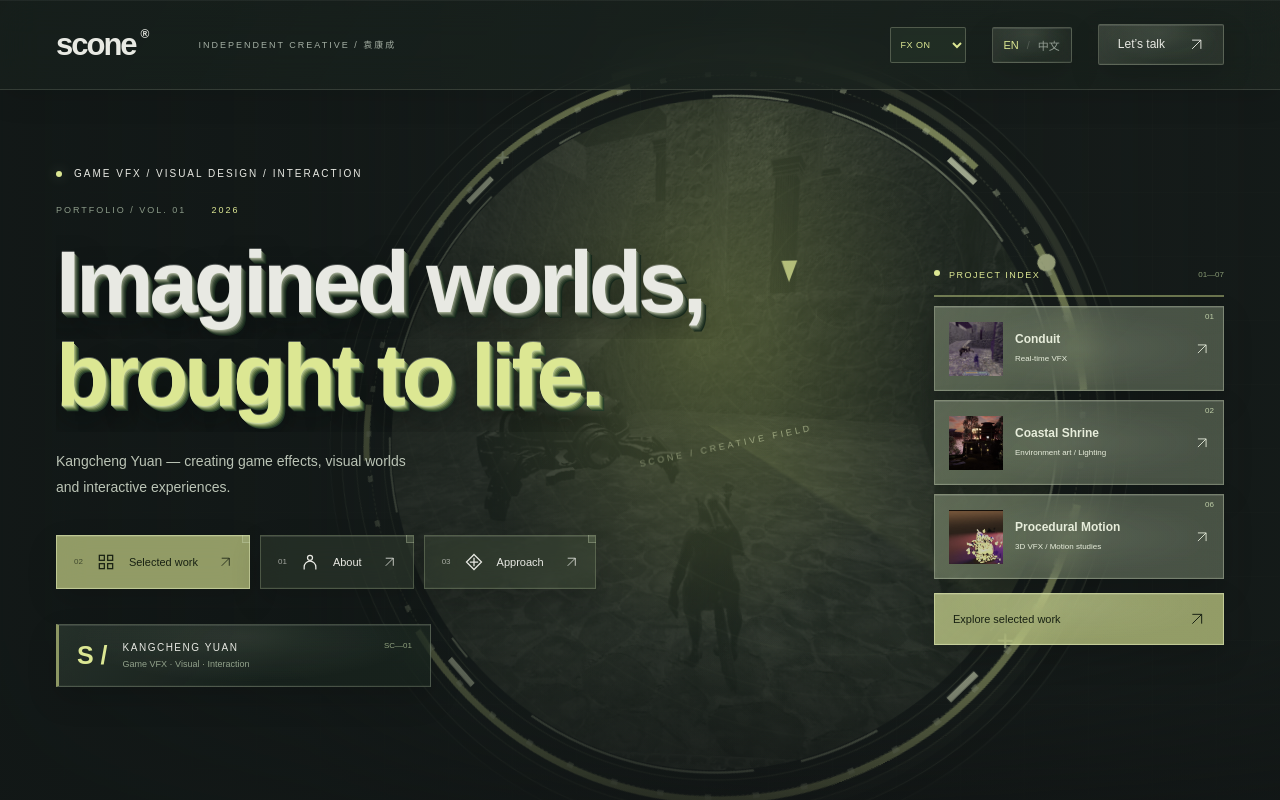
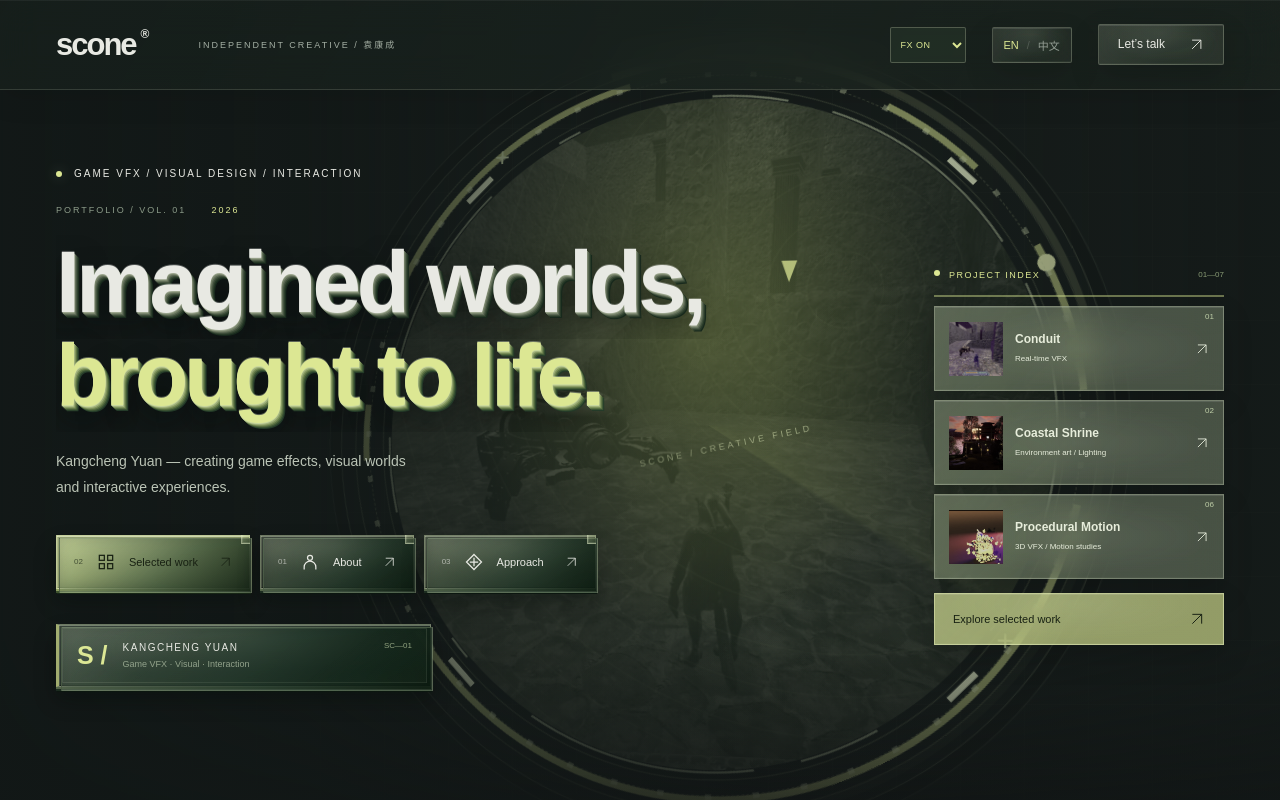
Before and after one commit to macarthurclydeakkq92-bot/Personal-Web-Portfolio, a React (Vite) app: page / in a window 1280 px wide. Shown: the top 800 px of the page. Built offline with nearby package versions, Linux system fonts and the light colour scheme.

Commit message:
Reduce hover motion and add glass chassis depth to hero controls

```diff
--- a/src/MagicBento.jsx
+++ b/src/MagicBento.jsx
@@ -203,7 +203,7 @@ const ParticleCard = ({
       if (enableTilt) {
         gsap.to(element, {
           overwrite: "auto",
-          y: -10,
+          y: -4,
           duration: 0.3,
           ease: "power2.out",
           transformPerspective: 1000,
@@ -248,22 +248,22 @@ const ParticleCard = ({
       const centerY = rect.height / 2;
 
       if (enableTilt) {
-        const rotateX = ((y - centerY) / centerY) * -5;
-        const rotateY = ((x - centerX) / centerX) * 5;
+        const rotateX = ((y - centerY) / centerY) * -2;
+        const rotateY = ((x - centerX) / centerX) * 2;
 
         gsap.to(element, {
           overwrite: "auto",
           rotateX,
           rotateY,
-          duration: 0.1,
+          duration: 0.22,
           ease: "power2.out",
           transformPerspective: 1000,
         });
       }
 
       if (enableMagnetism) {
-        const magnetX = Math.max(-5, Math.min(5, (x - centerX) * 0.05));
-        const magnetY = Math.max(-5, Math.min(5, (y - centerY) * 0.05)) - 10;
+        const magnetX = Math.max(-1.5, Math.min(1.5, (x - centerX) * 0.02));
+        const magnetY = Math.max(-1.5, Math.min(1.5, (y - centerY) * 0.02)) - 4;
 
         magnetismAnimationRef.current = gsap.to(element, {
           overwrite: "auto",
--- a/src/style.css
+++ b/src/style.css
@@ -1926,10 +1926,10 @@ dialog {
 }
 @media (any-hover: hover) and (any-pointer: fine) {
   .glass-tilt.is-hovered {
-    transform: perspective(1100px) translate3d(0, -10px, 0)
+    transform: perspective(1100px) translate3d(0, -3px, 0)
       rotateX(var(--tilt-x)) rotateY(var(--tilt-y));
     transition:
-      transform 120ms ease-out,
+      transform 220ms ease-out,
       box-shadow 300ms,
       border-color 300ms;
     border-color: #e5f3cd80;
@@ -1941,7 +1941,7 @@ dialog {
   }
   .language.is-hovered,
   .contact-pill.is-hovered {
-    transform: perspective(1100px) translate3d(0, -5px, 0)
+    transform: perspective(1100px) translate3d(0, -2px, 0)
       rotateX(var(--tilt-x)) rotateY(var(--tilt-y));
   }
 }
@@ -2252,3 +2252,86 @@ h1 .motion-word.title-accent {
       0 10px 20px #03080770;
   }
 }
+/* Thin glass fascia over a solid, shallow chassis for the hero controls. */
+.field-nav > a.glass-tilt,
+.operator.glass-tilt {
+  overflow: visible;
+  border-color: #dce8bd66;
+  background-image:
+    radial-gradient(
+      ellipse at var(--glow-x) var(--glow-y),
+      #eef7d91c,
+      transparent 68%
+    ),
+    linear-gradient(160deg, #e9f0d923 0%, #d9e5c508 42%, #09171030 100%);
+  box-shadow:
+    inset 0 1px 0 #f4ffdd55,
+    inset 1px 0 0 #dce9be30,
+    inset 0 -1px 0 #070f0a88,
+    0 2px 0 #536448,
+    0 4px 0 #1c2c20,
+    1px 5px 0 #0b160f,
+    0 12px 22px #02080555;
+}
+.field-nav > a.glass-tilt::before,
+.operator.glass-tilt::before {
+  content: "";
+  position: absolute;
+  inset: 2px -3px -5px 2px;
+  z-index: -1;
+  pointer-events: none;
+  border: 1px solid #cbdcb34d;
+  background: linear-gradient(135deg, #dceac51a, #182e2299 60%, #09180edb);
+  -webkit-backdrop-filter: blur(8px);
+  backdrop-filter: blur(8px);
+  box-shadow: inset -1px -1px #e9f4d722;
+}
+.field-nav > a.field-primary.glass-tilt {
+  background-color: #c8d88da6;
+  border-color: #f1fac496;
+  box-shadow:
+    inset 0 1px 0 #f6ffdd99,
+    inset 1px 0 0 #e3efbe55,
+    inset 0 -1px 0 #53663866,
+    0 2px 0 #8c9e60,
+    0 4px 0 #3d512d,
+    1px 5px 0 #172615,
+    0 12px 22px #02080555;
+}
+.field-nav > a::after {
+  width: 8px;
+  height: 8px;
+  background: linear-gradient(135deg, #eaf5c34d, #6d80513d);
+  border-color: #edf6d377;
+  box-shadow: inset 1px -1px #f6ffdf22;
+}
+.operator.glass-tilt {
+  border-left: 3px solid #dce793b3;
+  background-color: #24372a80;
+}
+.operator.glass-tilt::after {
+  content: "";
+  position: absolute;
+  inset: 3px;
+  pointer-events: none;
+  border: 1px solid #e5f1ce16;
+  background: linear-gradient(
+    145deg,
+    #f3fbd70b,
+    transparent 35%,
+    transparent 70%,
+    #e9f5d207
+  );
+}
+@media (any-hover: hover) and (any-pointer: fine) {
+  .field-nav > a.glass-tilt.is-hovered,
+  .operator.glass-tilt.is-hovered {
+    box-shadow:
+      inset 0 1px 0 #f4ffdd77,
+      inset 1px 0 0 #dce9be40,
+      0 2px 0 #63764f,
+      0 4px 0 #263a26,
+      1px 5px 0 #102015,
+      0 15px 25px #02080566;
+  }
+}
--- a/src/useGlassTilt.js
+++ b/src/useGlassTilt.js
@@ -3,7 +3,6 @@ import { useEffect } from "react";
 // Pointer-driven transforms stay outside React rendering and never change layout.
 export function useGlassTilt(enabled = true) {
   useEffect(() => {
-    if (!enabled) return;
     const pointer = window.matchMedia(
       "(any-hover: hover) and (any-pointer: fine)",
     );
@@ -12,6 +11,8 @@ export function useGlassTilt(enabled = true) {
         ".project, .skill, .operator, .index-project, .field-nav > a, .contact-pill, .index-all, .language",
       ),
     ].filter((element) => !element.classList.contains("magic-bento-card"));
+    elements.forEach((element) => element.classList.add("glass-tilt"));
+    if (!enabled) return;
     const resets = [];
     const cleanups = elements.map((element) => {
       element.classList.add("glass-tilt");
@@ -43,7 +44,7 @@ export function useGlassTilt(enabled = true) {
             0,
             Math.min(1, (position.y - bounds.top) / bounds.height),
           );
-          const angle = element.matches(".project") ? 3 : 5;
+          const angle = element.matches(".language, .contact-pill") ? 0.8 : 1.6;
           element.style.setProperty(
             "--tilt-x",
             `${((0.5 - y) * angle * 2).toFixed(2)}deg`,
@@ -63,7 +64,6 @@ export function useGlassTilt(enabled = true) {
       element.addEventListener("blur", reset, true);
       return () => {
         reset();
-        element.classList.remove("glass-tilt");
         element.removeEventListener("pointerenter", move);
         element.removeEventListener("pointermove", move);
         element.removeEventListener("pointerleave", reset);
```
Also changed, not shown: 1 other file (tests, documents, lock files or other folders).
